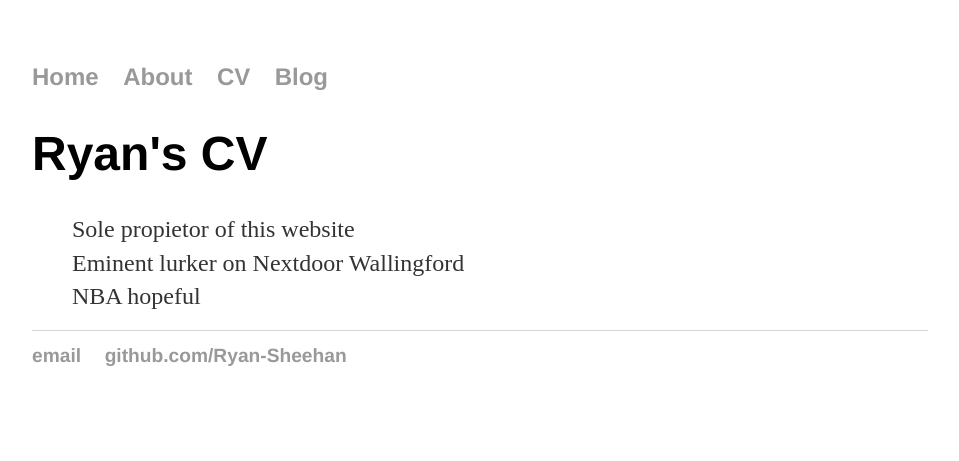
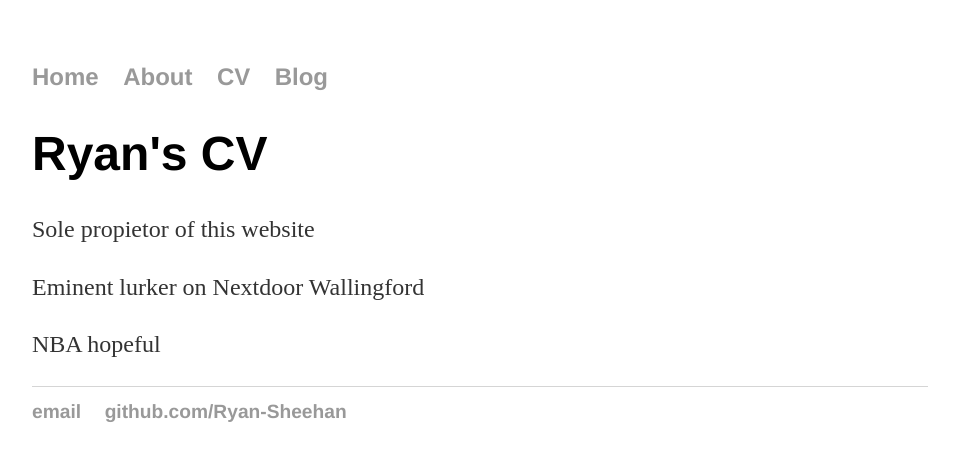
Before and after one commit to Ryan-Sheehan/Ryan-Sheehan.github.io, a Jekyll site: the page built from cv/index.html, in a window 1280 px wide. Shown: the top 461 px of the page, without its empty margins (160-1119 px from the left). Built offline with Jekyll 4.4.1, drawn with Linux system fonts in a browser that asks for light colours.

Commit message:
Update index.html

```diff
--- a/cv/index.html
+++ b/cv/index.html
@@ -3,8 +3,6 @@ layout: default
 title: Ryan's CV
 ---
 <h1>{{ page.title }}</h1>
-<ul>
-  <li>Sole propietor of this website</li>
-  <li>Eminent lurker on Nextdoor Wallingford</li>
-  <li>NBA hopeful</li>
-</ul>
+<p>Sole propietor of this website</p>
+<p>Eminent lurker on Nextdoor Wallingford</p>
+<p>NBA hopeful</p>
```
